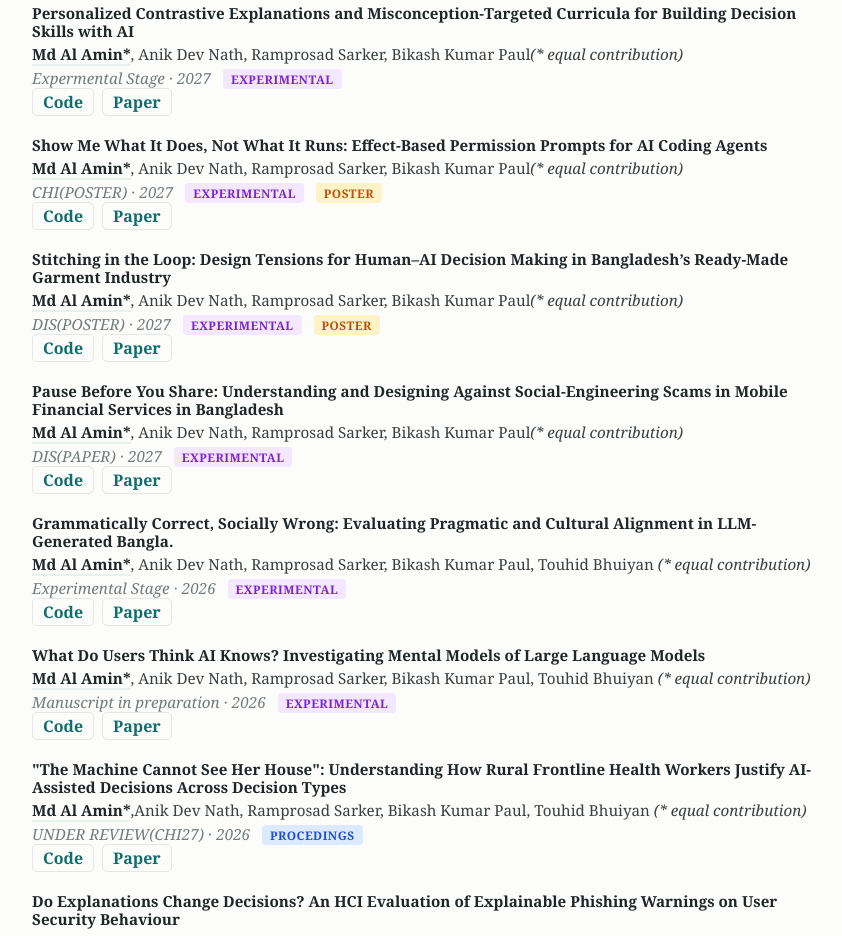
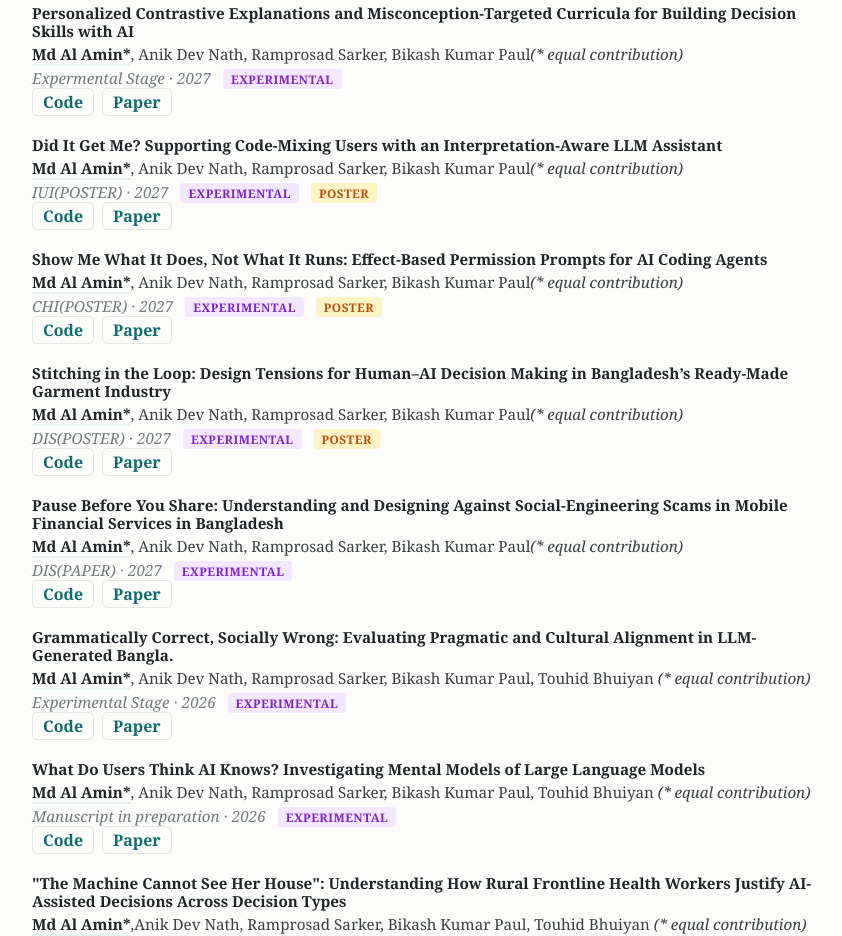
Before and after one commit to alamint349/alamint349.github.io, a plain HTML site: page index.html in a window 1280 px wide. Shown: the part 5800-6736 px from the top of the page, without its empty margins (214-1056 px from the left). Drawn offline with Linux system fonts and the light colour scheme; a web font is replaced by a local one.

Commit message:
add publication

```diff
--- a/index.html
+++ b/index.html
@@ -840,7 +840,7 @@
           <div class="authors"><span class="me">Md Al Amin*</span>, Anik Dev Nath, Ramprosad Sarker, Bikash Kumar Paul<em>(* equal contribution)</em></div>
           <div class="venue">Expermental Stage · 2027 <span class="tag_experimental">Experimental</span></div>
 
-          <div class="links"><a href="https://github.com/Alamin-Tokee" target="_blank" rel="noopener">Code</a><a href="https://www.arxiv.org" target="_blank" rel="noopener">Paper</a></div>
+          <div class="links"><a href="https://github.com/alamint349" target="_blank" rel="noopener">Code</a><a href="https://www.arxiv.org" target="_blank" rel="noopener">Paper</a></div>
       </li>
 
       <li>
@@ -848,7 +848,15 @@
           <div class="authors"><span class="me">Md Al Amin*</span>, Anik Dev Nath, Ramprosad Sarker, Bikash Kumar Paul<em>(* equal contribution)</em></div>
           <div class="venue">Expermental Stage · 2027 <span class="tag_experimental">Experimental</span></div>
 
-          <div class="links"><a href="https://github.com/Alamin-Tokee" target="_blank" rel="noopener">Code</a><a href="https://www.arxiv.org" target="_blank" rel="noopener">Paper</a></div>
+          <div class="links"><a href="https://github.com/alamint349" target="_blank" rel="noopener">Code</a><a href="https://www.arxiv.org" target="_blank" rel="noopener">Paper</a></div>
+      </li>
+
+      <li>
+          <div class="pub-title">Did It Get Me? Supporting Code-Mixing Users with an Interpretation-Aware LLM Assistant</div>
+          <div class="authors"><span class="me">Md Al Amin*</span>, Anik Dev Nath, Ramprosad Sarker, Bikash Kumar Paul<em>(* equal contribution)</em></div>
+          <div class="venue">IUI(POSTER) · 2027 <span class="tag_experimental">Experimental</span> <span class="tag_poster">Poster</span></div>
+
+          <div class="links"><a href="https://github.com/alamint349" target="_blank" rel="noopener">Code</a><a href="https://www.arxiv.org" target="_blank" rel="noopener">Paper</a></div>
       </li>
 
       <li>
@@ -856,7 +864,7 @@
           <div class="authors"><span class="me">Md Al Amin*</span>, Anik Dev Nath, Ramprosad Sarker, Bikash Kumar Paul<em>(* equal contribution)</em></div>
           <div class="venue">CHI(POSTER) · 2027 <span class="tag_experimental">Experimental</span> <span class="tag_poster">Poster</span></div>
 
-          <div class="links"><a href="https://github.com/Alamin-Tokee" target="_blank" rel="noopener">Code</a><a href="https://www.arxiv.org" target="_blank" rel="noopener">Paper</a></div>
+          <div class="links"><a href="https://github.com/alamint349" target="_blank" rel="noopener">Code</a><a href="https://www.arxiv.org" target="_blank" rel="noopener">Paper</a></div>
       </li>
 
       <li>
@@ -864,7 +872,7 @@
           <div class="authors"><span class="me">Md Al Amin*</span>, Anik Dev Nath, Ramprosad Sarker, Bikash Kumar Paul<em>(* equal contribution)</em></div>
           <div class="venue">DIS(POSTER) · 2027 <span class="tag_experimental">Experimental</span> <span class="tag_poster">Poster</span></div>
 
-          <div class="links"><a href="https://github.com/Alamin-Tokee" target="_blank" rel="noopener">Code</a><a href="https://www.arxiv.org" target="_blank" rel="noopener">Paper</a></div>
+          <div class="links"><a href="https://github.com/alamint349" target="_blank" rel="noopener">Code</a><a href="https://www.arxiv.org" target="_blank" rel="noopener">Paper</a></div>
       </li>
 
       <li>
@@ -872,7 +880,7 @@
           <div class="authors"><span class="me">Md Al Amin*</span>, Anik Dev Nath, Ramprosad Sarker, Bikash Kumar Paul<em>(* equal contribution)</em></div>
           <div class="venue">DIS(PAPER) · 2027 <span class="tag_experimental">Experimental</span></div>
 
-          <div class="links"><a href="https://github.com/Alamin-Tokee" target="_blank" rel="noopener">Code</a><a href="https://www.arxiv.org" target="_blank" rel="noopener">Paper</a></div>
+          <div class="links"><a href="https://github.com/alamint349" target="_blank" rel="noopener">Code</a><a href="https://www.arxiv.org" target="_blank" rel="noopener">Paper</a></div>
       </li>
 
       <li>
@@ -880,7 +888,7 @@
           <div class="authors"><span class="me">Md Al Amin*</span>, Anik Dev Nath, Ramprosad Sarker, Bikash Kumar Paul, Touhid Bhuiyan <em>(* equal contribution)</em></div>
           <div class="venue">Experimental Stage · 2026 <span class="tag_experimental">Experimental</span></div>
           <!-- <div class="abstract">A quantum-resilient secure aggregation framework for federated learning that addresses privacy leakage and client dropout using lattice-based cryptography and Shamir secret sharing. The proposed approach enables secure and correct model aggregation despite client failures while maintaining model performance with statistically significant confidence intervals. Experimental results demonstrate robust aggregation under client dropout rates of up to 60%, highlighting the framework's resilience in unreliable and potentially quantum-enabled adversarial environments.</div> -->
-          <div class="links"><a href="https://github.com/Alamin-Tokee" target="_blank" rel="noopener">Code</a><a href="https://www.arxiv.org" target="_blank" rel="noopener">Paper</a></div>
+          <div class="links"><a href="https://github.com/alamint349" target="_blank" rel="noopener">Code</a><a href="https://www.arxiv.org" target="_blank" rel="noopener">Paper</a></div>
       </li>
 
       <li>
@@ -888,7 +896,7 @@
         <div class="authors"><span class="me">Md Al Amin*</span>, Anik Dev Nath, Ramprosad Sarker, Bikash Kumar Paul, Touhid Bhuiyan <em>(* equal contribution)</em></div>
         <div class="venue">Manuscript in preparation · 2026 <span class="tag_experimental">Experimental</span></div>
         <!-- <div class="abstract">A federated learning security framework for detecting and mitigating backdoor attacks under heterogeneous non-IID client environments. HATRF integrates gradient clustering, representation consistency analysis, and dynamic trust scoring to identify malicious client updates across multiple training rounds. By jointly analyzing parameter updates and internal feature representations, the framework aims to improve attack detection and reduce backdoor attack success rates while preserving model accuracy in heterogeneous federated settings.</div> -->
-        <div class="links"><a href="https://github.com/Alamin-Tokee" target="_blank" rel="noopener">Code</a><a href="https://www.arxiv.org" target="_blank" rel="noopener">Paper</a></div>
+        <div class="links"><a href="https://github.com/alamint349" target="_blank" rel="noopener">Code</a><a href="https://www.arxiv.org" target="_blank" rel="noopener">Paper</a></div>
     </li>
 
 
@@ -898,7 +906,7 @@
         <div class="authors"><span class="me">Md Al Amin*</span>,Anik Dev Nath, Ramprosad Sarker, Bikash Kumar Paul, Touhid Bhuiyan <em>(* equal contribution)</em></div>
         <div class="venue">UNDER REVIEW(CHI27) · 2026 <span class="tag_conference">Procedings</span></div>
         <!-- <div class="abstract">A qualitative HCI study examining how rural frontline health workers in Bangladesh interpret, accept, override, and justify AI-assisted decisions across different decision types. Through 31 multi-stakeholder interviews and 68 hours of observation with 14 frontline workers, the study identifies a justification gap between model explanations and the contextual, social, and accountability requirements workers face when defending their decisions. Findings motivate human-centered design considerations for aligning AI explanations with decision structures and supporting informed, accountable AI-assisted decision-making.</div> -->
-        <div class="links"><a href="https://github.com/Alamin-Tokee" target="_blank" rel="noopener">Code</a><a href="https://www.arxiv.org" target="_blank" rel="noopener">Paper</a></div>
+        <div class="links"><a href="https://github.com/alamint349" target="_blank" rel="noopener">Code</a><a href="https://www.arxiv.org" target="_blank" rel="noopener">Paper</a></div>
     </li>
 
     <li>
@@ -906,7 +914,7 @@
         <div class="authors"><span class="me">Md Al Amin*</span>, Ramprosad Sarker, Anik Dev Nath, Bikash Kumar Paul, Touhid Bhuiyan <em>(* equal contribution)</em></div>
         <div class="venue">ACCEPTED (ICECE26) · 2026 <span class="tag_conference">Procedings</span></div>
         <!-- <div class="abstract">A within-subjects HCI study examining whether explanatory phishing warnings improve users’ security decisions beyond generic warnings. Across 88 trials with 60 participants, four warning conditions varied explanation content while controlling visual design, severity cues, and layout. Results show that combined evidence- and consequence-based explanations increased phishing-warning adherence from 71.2% to 84.7% and improved sensitivity (d′) from 1.38 to 1.70, while evidence disclosure drove genuine improvements in threat discrimination. The study also examines false-alarm behaviour, decision latency, and confidence calibration, deriving design implications for effective and usable security warnings.</div> -->
-        <div class="links"><a href="https://github.com/Alamin-Tokee" target="_blank" rel="noopener">Code</a><a href="https://www.arxiv.org" target="_blank" rel="noopener">Paper</a></div>
+        <div class="links"><a href="https://github.com/alamint349" target="_blank" rel="noopener">Code</a><a href="https://www.arxiv.org" target="_blank" rel="noopener">Paper</a></div>
     </li>
 
     <li>
@@ -914,7 +922,7 @@
         <div class="authors">Ramprosad Sarker, <span class="me">Md Al Amin</span>, Bikash Kumar Paul <em>(* equal contribution)</em></div>
         <div class="venue">ACCEPTED (ICECE26) · 2026 <span class="tag_conference">Procedings</span></div>
         <!-- <div class="abstract">A within-subjects HCI study examining whether explanatory phishing warnings improve users’ security decisions beyond generic warnings. Across 88 trials with 60 participants, four warning conditions varied explanation content while controlling visual design, severity cues, and layout. Results show that combined evidence- and consequence-based explanations increased phishing-warning adherence from 71.2% to 84.7% and improved sensitivity (d′) from 1.38 to 1.70, while evidence disclosure drove genuine improvements in threat discrimination. The study also examines false-alarm behaviour, decision latency, and confidence calibration, deriving design implications for effective and usable security warnings.</div> -->
-        <div class="links"><a href="https://github.com/Alamin-Tokee" target="_blank" rel="noopener">Code</a><a href="https://www.arxiv.org" target="_blank" rel="noopener">Paper</a></div>
+        <div class="links"><a href="https://github.com/alamint349" target="_blank" rel="noopener">Code</a><a href="https://www.arxiv.org" target="_blank" rel="noopener">Paper</a></div>
     </li>
 
       <!-- <li>
@@ -929,35 +937,35 @@
           <div class="authors">Ramprosad Sarker, <span class="me">Md Al Amin</span>, Bikash Kumar Paul <em>(* equal contribution)</em></div>
           <div class="venue">ACCEPTED (ICCIT26) · 2026 <span class="tag_conference">Procedings</span></div>
           <!-- <div class="abstract">An explainable graph neural network framework for predicting breast cancer molecular subtypes from high-dimensional gene expression profiles. GCN-XAI constructs a gene co-expression graph using Pearson correlation and mutual k-nearest neighbors, then applies a graph convolutional network with native gene-level input-gradient explanations. Evaluated on the public GSE45827 dataset using stratified 5-fold cross-validation, the proposed approach achieves 97.7% accuracy, 0.977 weighted F1, and 0.986 one-vs-rest AUC, outperforming an optimized XGBoost baseline while providing biologically interpretable co-expression subgraphs highlighting subtype-defining genes.</div> -->
-          <div class="links"><a href="https://github.com/Alamin-Tokee" target="_blank" rel="noopener">Code</a><a href="https://www.arxiv.org" target="_blank" rel="noopener">Paper</a></div>
+          <div class="links"><a href="https://github.com/alamint349" target="_blank" rel="noopener">Code</a><a href="https://www.arxiv.org" target="_blank" rel="noopener">Paper</a></div>
       </li>
       <li>
         <div class="pub-title">FedX: A Hybrid Federated Learning Approach for Parkinson's Disease Diagnosis using Xception</div>
         <div class="authors"><span class="me">Md Al Amin</span>*, Bikash Kumar Paul, Rafid Mostafiz, Sajib Acharjee Dip, Zahid Ontor <em>(* equal contribution)</em></div>
         <div class="venue">Biological Material and Devices · 2024 <span class="tag_journal">Journal</span></div>
         <!-- <div class="abstract">An Xception-based model within a federated learning framework for privacy-preserving Parkinson's diagnosis. Trained across five client-oriented subsets of the Parkinson's Brain MRI Dataset with repeated evaluation rounds to mitigate overfitting, FedX reached 96.82% accuracy while keeping data decentralized and private.</div> -->
-        <div class="links"><a href="https://github.com/Alamin-Tokee" target="_blank" rel="noopener">Code</a><a href="https://www.biorxiv.org" target="_blank" rel="noopener">Paper</a></div>
+        <div class="links"><a href="https://github.com/alamint349" target="_blank" rel="noopener">Code</a><a href="https://www.biorxiv.org" target="_blank" rel="noopener">Paper</a></div>
       </li>
       <li>
         <div class="pub-title">Spatial Prediction of Soil Microplastics and Organic Matter Using Graph Attention Networks</div>
         <div class="authors">Anik Dev Nath*, <span class="me">Md Al Amin</span>*, Mahjebin Jerin, Mehedi Hasan, Bikash Kumar Paul, Touhid Bhuiyan <em>(* equal contribution)</em></div>
         <div class="venue">Arxiv · 2025 <span class="tag_preprint">Preprint</span></div>
         <!-- <div class="abstract">Graph attention networks for spatial estimation of soil microplastics and organic matter, supporting assessment of ecosystem health and sustainable land use from geospatial environmental data.</div> -->
-        <div class="links"><a href="https://github.com/Alamin-Tokee" target="_blank" rel="noopener">Code</a><a href="https://www.biorxiv.org" target="_blank" rel="noopener">Paper</a></div>
+        <div class="links"><a href="https://github.com/alamint349" target="_blank" rel="noopener">Code</a><a href="https://www.biorxiv.org" target="_blank" rel="noopener">Paper</a></div>
       </li>
       <li>
         <div class="pub-title">Transcriptomic Analysis and Predictive Modeling of Lung Squamous Cell Carcinoma</div>
         <div class="authors"><span class="me">Md Al Amin</span>*, Mahjebin Jerin, Mehedi Hasan, Bikash Kumar Paul, Touhid Bhuiyan <em>(* equal contribution)</em></div>
         <div class="venue">IEEE WIECON · 2025 <span class="tag_conference">Procedings</span></div>
         <!-- <div class="abstract">Molecular characterization and predictive modeling of Lung Squamous Cell Carcinoma (LUSC), combining transcriptomic analysis with machine learning to support earlier diagnosis and inform therapeutic strategy.</div> -->
-        <div class="links"><a href="https://github.com/Alamin-Tokee" target="_blank" rel="noopener">Code</a><a href="https://www.biorxiv.org" target="_blank" rel="noopener">Paper</a></div>
+        <div class="links"><a href="https://github.com/alamint349" target="_blank" rel="noopener">Code</a><a href="https://www.biorxiv.org" target="_blank" rel="noopener">Paper</a></div>
       </li>
       <li>
         <div class="pub-title">Subtype-Specific Biomarker Discovery in Leukemia: Bridging Expression Profiling and Machine Learning</div>
         <div class="authors">Anik Dev Nath*, <span class="me">Md Al Amin</span>*, Sajib Acharjee Dip, Mahjebin Jerin, Bikash Kumar Paul, Touhid Bhuiyan <em>(* equal contribution)</em></div>
         <div class="venue">IEEE WIECON · 2025 <span class="tag_conference">Procedings</span></div>
         <!-- <div class="abstract">Expression profiling combined with machine learning to identify subtype-specific biomarkers in leukemia, aimed at earlier and more accurate diagnosis to support successful treatment and recovery.</div> -->
-        <div class="links"><a href="https://github.com/Alamin-Tokee" target="_blank" rel="noopener">Code</a><a href="https://www.biorxiv.org" target="_blank" rel="noopener">Paper</a></div>
+        <div class="links"><a href="https://github.com/alamint349" target="_blank" rel="noopener">Code</a><a href="https://www.biorxiv.org" target="_blank" rel="noopener">Paper</a></div>
       </li>
 
       <li>
@@ -965,7 +973,7 @@
         <div class="authors">Md. Abul Basar*, Md. Faruk Hosen, <span class="me">Md. Al Amin</span>*#, Nasima Islam Bithi, Bikash Kumar Paul <em>(* equal contribution, # corresponding author)</em></div>
         <div class="venue">IEEE WIECON-ECE · 2022 <span class="tag_conference">Procedings</span></div>
         <!-- <div class="abstract">Gene-network analysis of microarray and RNA-seq datasets (GSE183648, GSE101521) identifying ITGB3, ANGPTL4, ITGB1, PPARA, and RXRA as candidate hub-gene biomarkers of stress and depression, supported by PPI-network, KEGG pathway, and gene-ontology analysis.</div> -->
-        <div class="links"><a href="https://github.com/Alamin-Tokee" target="_blank" rel="noopener">Code</a><a href="https://www.biorxiv.org" target="_blank" rel="noopener">Paper</a></div>
+        <div class="links"><a href="https://github.com/alamint349" target="_blank" rel="noopener">Code</a><a href="https://www.biorxiv.org" target="_blank" rel="noopener">Paper</a></div>
       </li>
 
       <li>
@@ -973,14 +981,14 @@
         <div class="authors"><span class="me">Md Al Amin</span>*, Bikash Kumar Paul <em>(* equal contribution)</em></div>
         <div class="venue">IJCACI · 2022 <span class="tag_conference">Procedings</span></div>
         <!-- <div class="abstract">Early colorectal polyp detection on the Kvasir-SEG dataset with data augmentation, benchmarking YOLOv5s, YOLOv5m, and YOLOv5l. The largest variant, YOLOv5l, achieved the best average testing IoU of 86.25%.</div> -->
-        <div class="links"><a href="https://github.com/Alamin-Tokee" target="_blank" rel="noopener">Code</a><a href="https://www.arxiv.org" target="_blank" rel="noopener">Paper</a></div>
+        <div class="links"><a href="https://github.com/alamint349" target="_blank" rel="noopener">Code</a><a href="https://www.arxiv.org" target="_blank" rel="noopener">Paper</a></div>
 
       <li>
         <div class="pub-title">Real-time Detection and Localization of Colorectal Polyps from Colonoscopy Images: A Deep Learning Approach</div>
         <div class="authors"><span class="me">Md Al Amin</span>*, Bikash Kumar Paul*, Nasima Islam Bithi <em>(* equal contribution)</em></div>
         <div class="venue">IEEE WIECON-ECE · 2022 <span class="tag_conference">Procedings</span></div>
         <!-- <div class="abstract">Early colorectal polyp detection on the Kvasir-SEG dataset with data augmentation, benchmarking YOLOv5s, YOLOv5m, and YOLOv5l. The largest variant, YOLOv5l, achieved the best average testing IoU of 86.25%.</div> -->
-        <div class="links"><a href="https://github.com/Alamin-Tokee" target="_blank" rel="noopener">Code</a><a href="https://www.biorxiv.org" target="_blank" rel="noopener">Paper</a></div>
+        <div class="links"><a href="https://github.com/alamint349" target="_blank" rel="noopener">Code</a><a href="https://www.biorxiv.org" target="_blank" rel="noopener">Paper</a></div>
       </li>
     </ol>
   </section>
```
